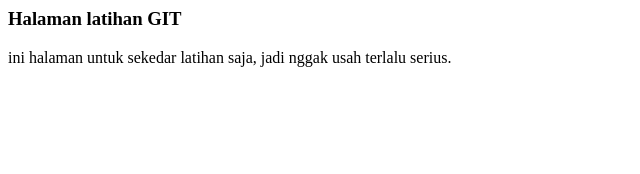
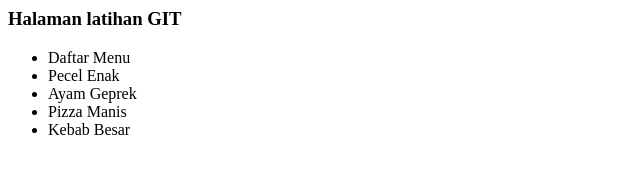
Before and after one commit to AriHildaMawaddah/latihan_git, a plain HTML site: page index.html in a window 1280 px wide. Shown: the whole page, without its empty margins (0-640 px from the left). Drawn offline with Linux system fonts and the light colour scheme.

Commit message:
nambah list di index.html

```diff
--- a/index.html
+++ b/index.html
@@ -4,8 +4,13 @@
 </head>
 <body>
 	<h3>Halaman latihan GIT</h3>
-	<p>
-		ini halaman untuk sekedar latihan saja, jadi nggak usah terlalu serius.
-	</p>
+
+	<ul>
+		<li>Daftar Menu</li>
+		<li>Pecel Enak</li>
+		<li>Ayam Geprek</li>
+		<li>Pizza Manis</li>
+		<li>Kebab Besar</li>
+	</ul>
 </body>
 </html>
```
